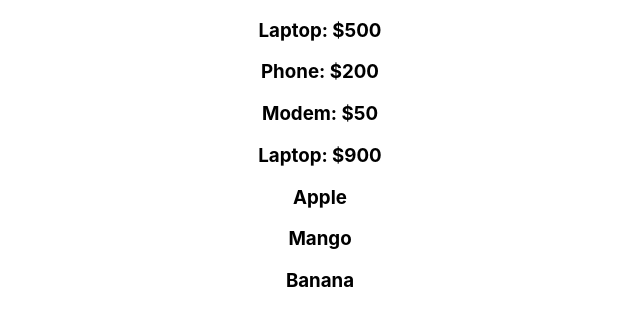
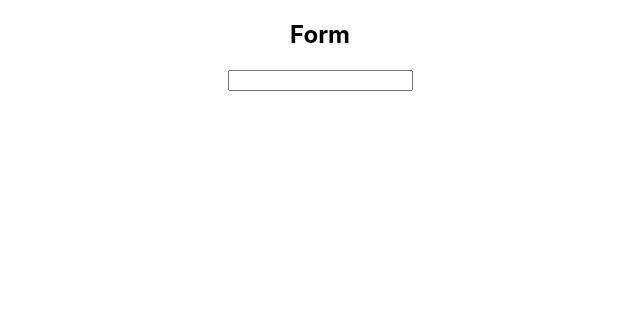
Before and after one commit to Harkanni/Todo_App, a React (Create React App) app: page / in a window 1280 px wide. Shown: the top 326 px of the page, without its empty margins (320-960 px from the left). Built offline with nearby package versions, Linux system fonts and the light colour scheme.

Commit message:
Handling User Input

```diff
--- a/src/App.js
+++ b/src/App.js
@@ -9,6 +9,7 @@ import FunctionEvent from './components/FunctionEvent';
 import FunctionalCounter from './components/FunctionalCounter';
 import ConditionalComponent from './components/ConditionalComponent';
 import Product from './components/Product';
+import Form from './components/Form';
 
 function App() {
   return (
@@ -20,7 +21,8 @@ function App() {
       {/* <FunctionEvent></FunctionEvent> */}
       {/* <FunctionalCounter></FunctionalCounter> */}
       {/* <ConditionalComponent></ConditionalComponent> */}
-      <Product></Product>
+      {/* <Product></Product> */}
+      <Form></Form>
     </div>
   );
 }
--- /dev/null
+++ b/src/components/Form.js
@@ -0,0 +1,24 @@
+import {Component} from "react"
+
+class Form extends Component {
+    state = {
+        firstname: "",
+    }
+    handleChange(event){
+        this.setState({
+            firstname: event.target.value
+        })
+    }
+    render() {
+        return (
+            <div>
+                <h2>Form</h2>
+                <form>
+                    <input onChange={(event) => this.handleChange(event)} value={this.state.firstname} type="text"></input>
+                </form>
+            </div>
+        )
+    }
+}
+
+export default Form
```
